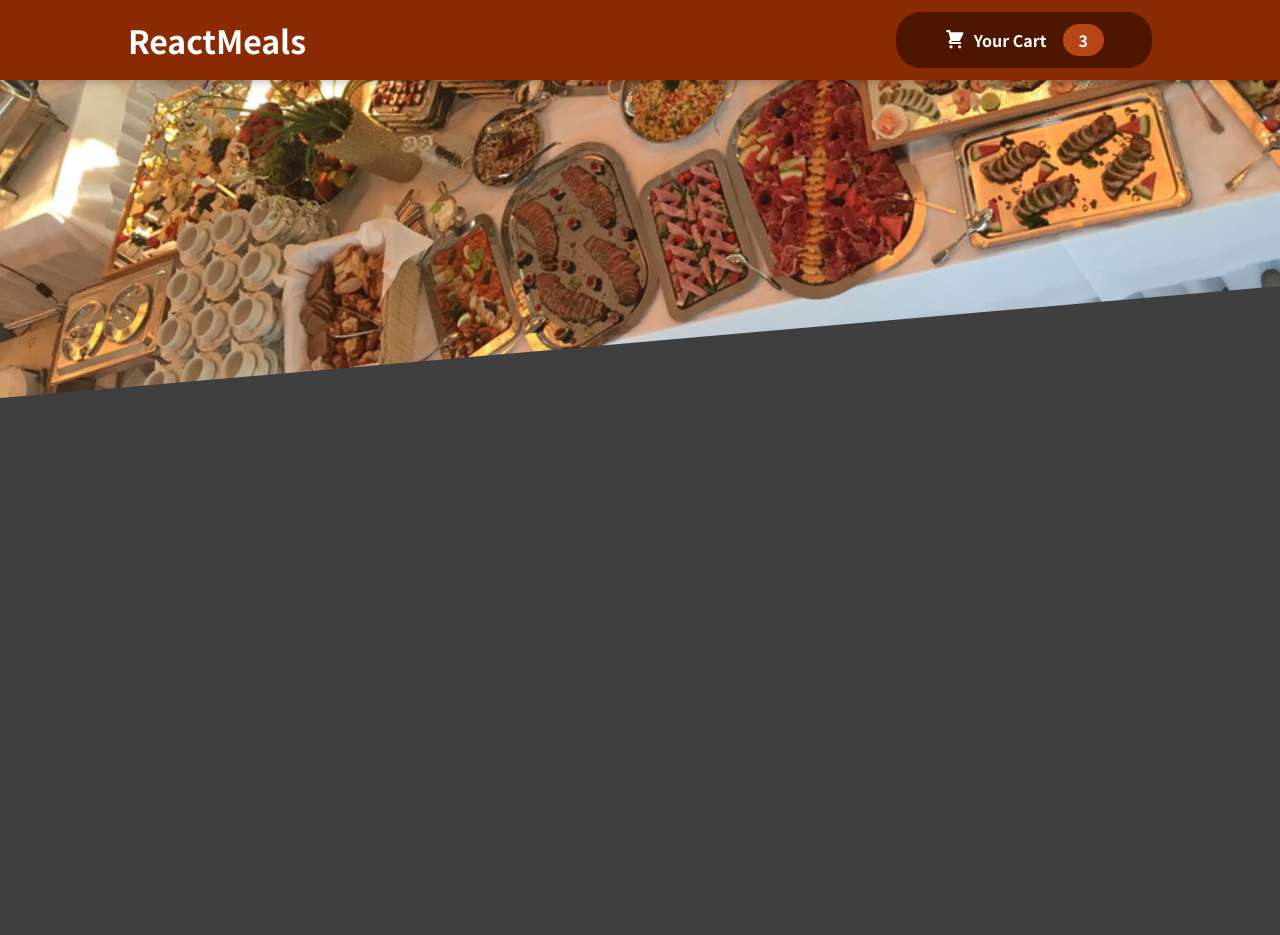
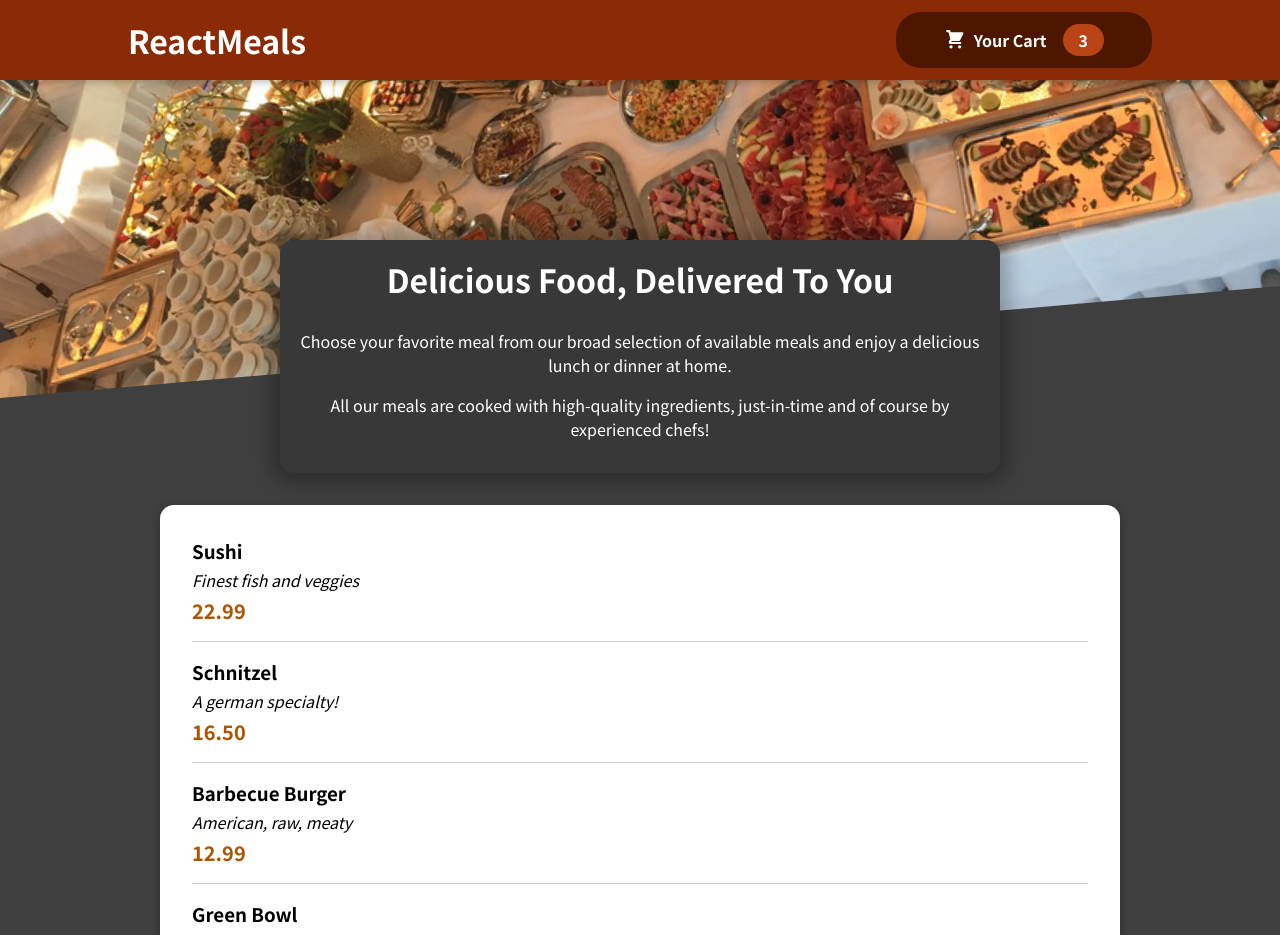
Before and after one commit to Hryhoriev94/React, a React (Create React App) app: page / in a window 1280 px wide. Shown: the top 935 px of the page. Before the commit the page ends 800 px from the top, so only its background shows below. Built offline with nearby package versions, Linux system fonts and the light colour scheme.

Commit message:
Create mealItem component

```diff
--- a/src/App.js
+++ b/src/App.js
@@ -1,12 +1,15 @@
 import Header from "./components/Layout/Header";
 import React, {Fragment} from "react";
+import Meals from "./components/Meals/Meals";
 
 function App() {
   return (
       <Fragment>
         <Header />
+          <main>
+              <Meals />
+          </main>
       </Fragment>
-
   );
 }
 
--- /dev/null
+++ b/src/components/Meals/AvailableMeals.js
@@ -0,0 +1,46 @@
+import classes from './AvailableMeals.module.css'
+import Card from "../UI/Card";
+import MealItem from "./MealItem/MealItem";
+const DUMMY_MEALS = [
+    {
+        id: 'm1',
+        name: 'Sushi',
+        description: 'Finest fish and veggies',
+        price: 22.99,
+    },
+    {
+        id: 'm2',
+        name: 'Schnitzel',
+        description: 'A german specialty!',
+        price: 16.5,
+    },
+    {
+        id: 'm3',
+        name: 'Barbecue Burger',
+        description: 'American, raw, meaty',
+        price: 12.99,
+    },
+    {
+        id: 'm4',
+        name: 'Green Bowl',
+        description: 'Healthy...and green...',
+        price: 18.99,
+    },
+];
+
+const AvailableMeals = () => {
+
+    const mealsList = DUMMY_MEALS.map(meal => <MealItem key={meal.id} name={meal.name} description={meal.description} price={meal.price}/>);
+
+    return (
+        <section className={classes.meals}>
+            <Card>
+                <ul>
+                    {mealsList}
+                </ul>
+            </Card>
+        </section>
+    )
+}
+
+export default AvailableMeals;
--- /dev/null
+++ b/src/components/Meals/AvailableMeals.module.css
@@ -0,0 +1,24 @@
+.meals {
+    max-width: 60rem;
+    width: 90%;
+    margin: 2rem auto;
+    animation: meals-appear 1s ease-out forwards;
+}
+
+.meals ul {
+    list-style: none;
+    margin: 0;
+    padding: 0;
+}
+
+@keyframes meals-appear {
+    from {
+        opacity: 0;
+        transform: translateY(3rem);
+    }
+
+    to {
+        opacity: 1;
+        transform: translateY(0);
+    }
+}
--- /dev/null
+++ b/src/components/Meals/MealItem/MealItem.js
@@ -0,0 +1,20 @@
+import classes from './MealItem.module.css'
+
+const MealItem = props => {
+    const price = `${props.price.toFixed(2)}`
+
+    return (
+        <li className={classes.meal}>
+            <div>
+                <h3>{props.name}</h3>
+                <div className={classes.description}>{props.description}</div>
+                <div className={classes.price}>{price}</div>
+            </div>
+            <div>
+
+            </div>
+        </li>
+    )
+}
+
+export default MealItem;
--- /dev/null
+++ b/src/components/Meals/MealItem/MealItem.module.css
@@ -0,0 +1,22 @@
+.meal {
+    display: flex;
+    justify-content: space-between;
+    margin: 1rem;
+    padding-bottom: 1rem;
+    border-bottom: 1px solid #ccc;
+}
+
+.meal h3 {
+    margin: 0 0 0.25rem 0;
+}
+
+.description {
+    font-style: italic;
+}
+
+.price {
+    margin-top: 0.25rem;
+    font-weight: bold;
+    color: #ad5502;
+    font-size: 1.25rem;
+}
--- /dev/null
+++ b/src/components/Meals/MealItem/MealItemForm.js
@@ -0,0 +1,5 @@
+const MealItemForm = props => {
+
+}
+
+export default MealItemForm;
--- /dev/null
+++ b/src/components/Meals/Meals.js
@@ -0,0 +1,14 @@
+import MealsSummary from "./MealsSummary";
+import AvailableMeals from "./AvailableMeals";
+import {Fragment} from "react";
+
+const Meals = () => {
+    return (
+        <Fragment>
+            <MealsSummary />
+            <AvailableMeals />
+        </Fragment>
+    )
+}
+
+export default Meals;
--- /dev/null
+++ b/src/components/Meals/MealsSummary.js
@@ -0,0 +1,18 @@
+import classes from './MealsSummary.module.css'
+const MealsSummary = () => {
+    return (
+        <section className={classes.summary}>
+            <h2>Delicious Food, Delivered To You</h2>
+            <p>
+                Choose your favorite meal from our broad selection of available meals
+                and enjoy a delicious lunch or dinner at home.
+            </p>
+            <p>
+                All our meals are cooked with high-quality ingredients, just-in-time and
+                of course by experienced chefs!
+            </p>
+        </section>
+    )
+}
+
+export default MealsSummary;
--- /dev/null
+++ b/src/components/Meals/MealsSummary.module.css
@@ -0,0 +1,18 @@
+.summary {
+    text-align: center;
+    max-width: 45rem;
+    width: 90%;
+    margin: auto;
+    margin-top: -10rem;
+    position: relative;
+    background-color: #383838;
+    color: white;
+    border-radius: 14px;
+    padding: 1rem;
+    box-shadow: 0 1px 18px 10px rgba(0, 0, 0, 0.25);
+}
+
+.summary h2 {
+    font-size: 2rem;
+    margin-top: 0;
+}
--- /dev/null
+++ b/src/components/UI/Card.js
@@ -0,0 +1,7 @@
+import classes from './Card.module.css'
+
+const Card = props => {
+    return <div className={classes.card}>{props.children}</div>
+}
+
+export default Card;
--- /dev/null
+++ b/src/components/UI/Card.module.css
@@ -0,0 +1,6 @@
+.card {
+    padding: 1rem;
+    box-shadow: 0 2px 8px rgba(0, 0, 0, 0.25);
+    border-radius: 14px;
+    background-color: white;
+}
```
